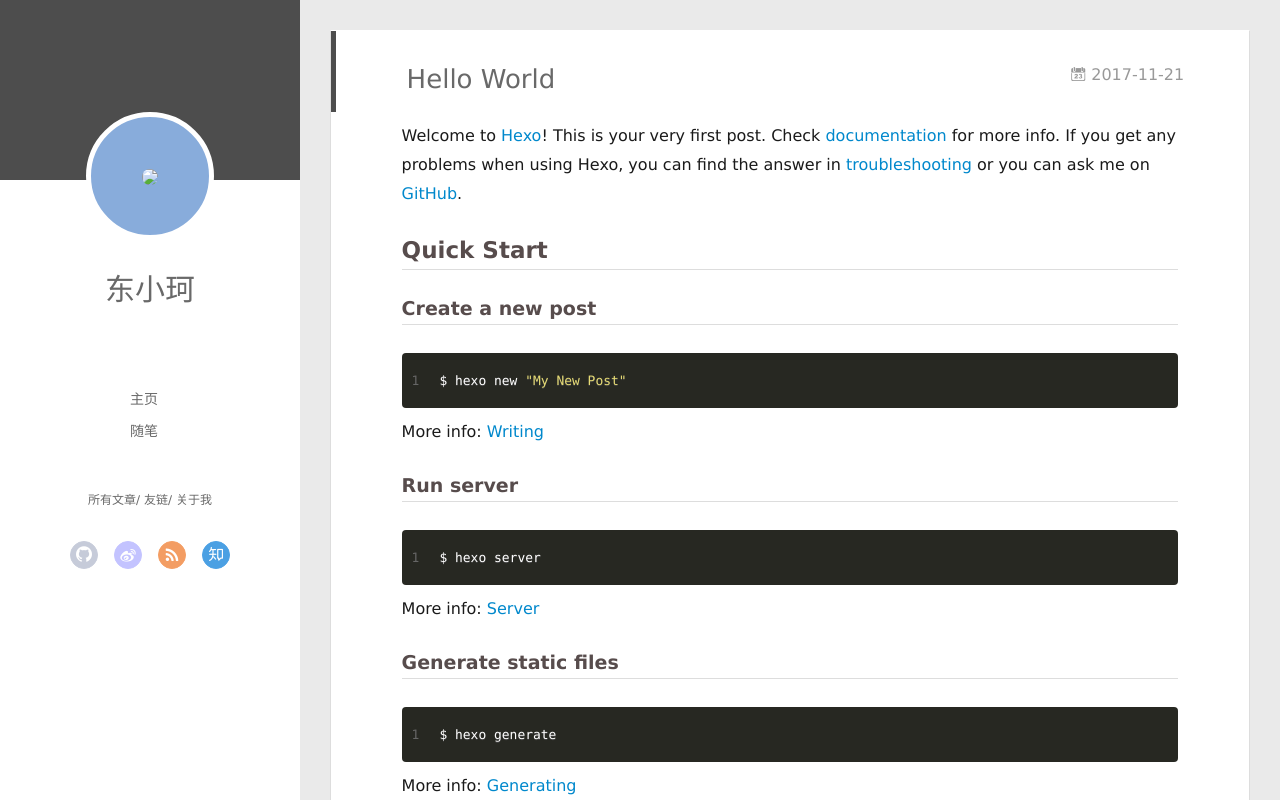
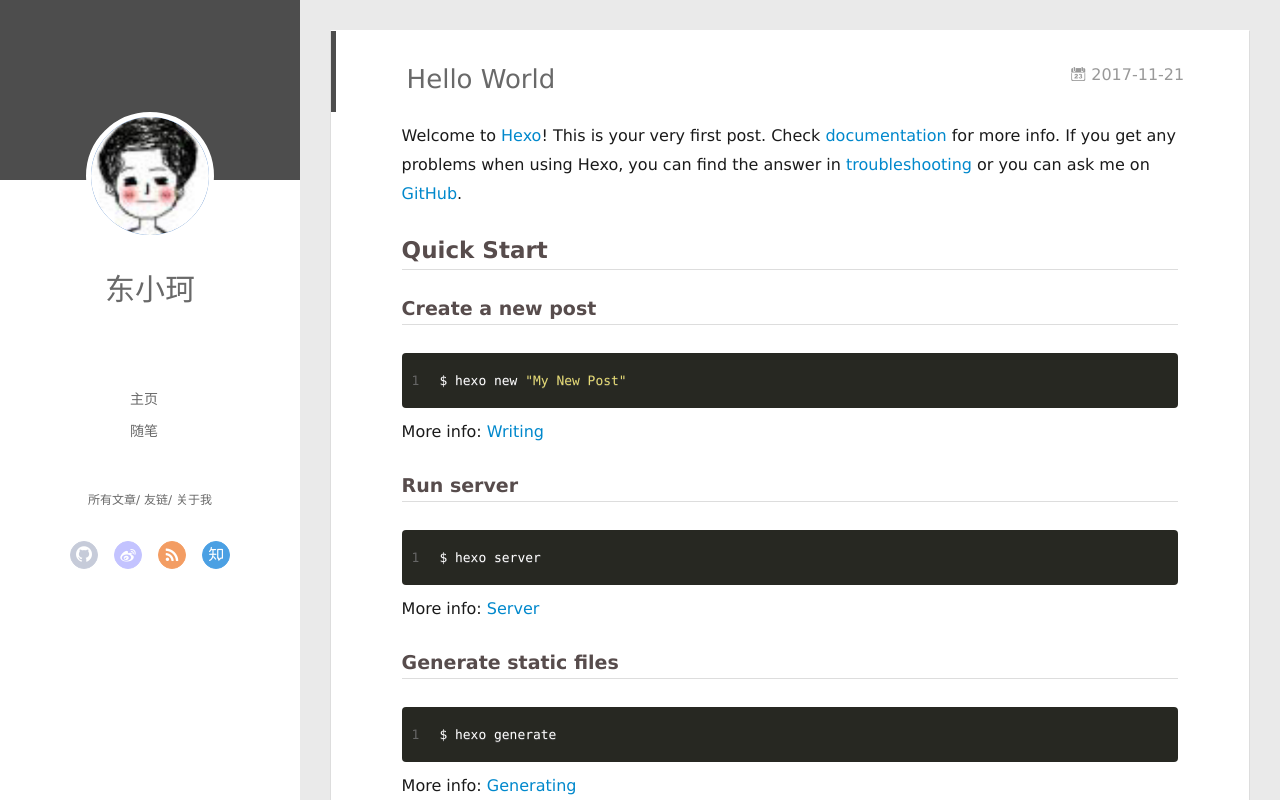
Before and after one commit to dongxiaoke/dongxiaoke.github.io, a plain HTML site: page index.html in a window 1280 px wide. Drawn offline with Linux system fonts and the light colour scheme; no server answers.

Commit message:
Site updated: 2017-11-21 13:26:57

```diff
--- a/index.html
+++ b/index.html
@@ -42,7 +42,7 @@
 <div class="intrude-less">
 	<header id="header" class="inner">
 		<a href="/" class="profilepic">
-			<img src="/1.png" class="js-avatar">
+			<img src="/img/1.png" class="js-avatar">
 		</a>
 		<hgroup>
 		  <h1 class="header-author"><a href="img/1.png">东小珂</a></h1>
```
